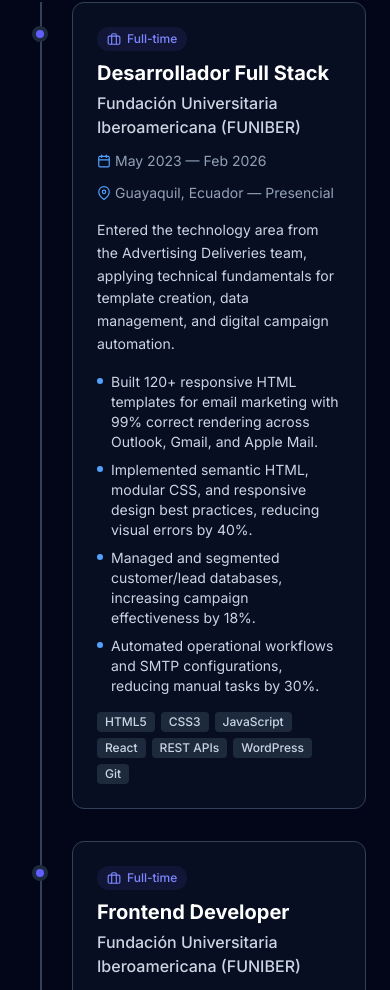
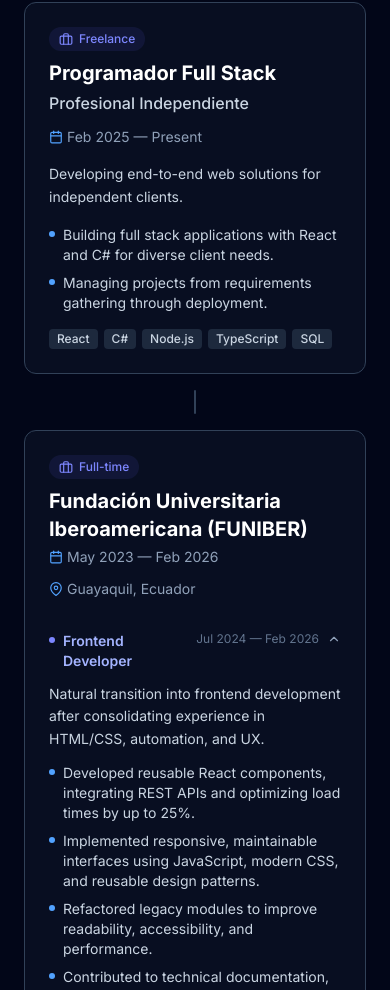
Before and after one commit to danidan1214/daniel-palma-portfolio, a React (Vite) app: page / in a window 390 px wide. Shown: the part 1010-2000 px from the top of the page. Built offline with nearby package versions, Linux system fonts and the light colour scheme.

Commit message:
feat(experience): refactor mobile timeline with minimalist bridges and clean spacing

```diff
--- a/src/data/portfolio.ts
+++ b/src/data/portfolio.ts
@@ -2,31 +2,30 @@
 
 export const experiences: Experience[] = [
   {
-    id: 'funiber-fullstack',
-    role: 'Desarrollador Full Stack',
+    id: 'independent',
+    role: 'Programador Full Stack',
+    company: 'Profesional Independiente',
+    period: 'Feb 2025 — Present',
+    type: 'freelance',
+    description: 'Developing end-to-end web solutions for independent clients.',
+    highlights: [
+      'Building full stack applications with React and C# for diverse client needs.',
+      'Managing projects from requirements gathering through deployment.',
+    ],
+    stack: ['React', 'C#', 'Node.js', 'TypeScript', 'SQL'],
+  },
+  {
+    id: 'funiber',
+    role: '',
     company: 'Fundación Universitaria Iberoamericana (FUNIBER)',
-    location: 'Guayaquil, Ecuador — Presencial',
+    location: 'Guayaquil, Ecuador',
     period: 'May 2023 — Feb 2026',
     type: 'full-time',
-    description:
-      'Entered the technology area from the Advertising Deliveries team, applying technical fundamentals for template creation, data management, and digital campaign automation.',
-    highlights: [
-      'Built 120+ responsive HTML templates for email marketing with 99% correct rendering across Outlook, Gmail, and Apple Mail.',
-      'Implemented semantic HTML, modular CSS, and responsive design best practices, reducing visual errors by 40%.',
-      'Managed and segmented customer/lead databases, increasing campaign effectiveness by 18%.',
-      'Automated operational workflows and SMTP configurations, reducing manual tasks by 30%.',
-      'Collaborated with design and product teams for visual consistency across digital communications.',
-      'Performed frontend adjustments on WordPress sites, optimizing load times and cross-browser compatibility.',
-    ],
-    stack: ['HTML5', 'CSS3', 'JavaScript', 'React', 'REST APIs', 'WordPress', 'Git'],
-  },
+    highlights: [],
+    roles: [
       {
-    id: 'funiber-frontend',
         role: 'Frontend Developer',
-    company: 'Fundación Universitaria Iberoamericana (FUNIBER)',
-    location: 'Guayaquil, Ecuador',
-    period: 'Jul 2024 — Jan 2026',
-    type: 'full-time',
+        period: 'Jul 2024 — Feb 2026',
         description:
           'Natural transition into frontend development after consolidating experience in HTML/CSS, automation, and UX.',
         highlights: [
@@ -40,17 +39,21 @@
         stack: ['React', 'JavaScript', 'CSS3', 'REST APIs', 'WordPress', 'Git'],
       },
       {
-    id: 'independent',
-    role: 'Programador Full Stack',
-    company: 'Profesional Independiente',
-    period: 'Feb 2025 — Present',
-    type: 'freelance',
-    description: 'Developing end-to-end web solutions for independent clients.',
+        role: 'Marketing Automation Developer',
+        period: 'May 2023 — Jun 2024',
+        description:
+          'Entered the technology area from the Advertising Deliveries team, applying technical fundamentals for template creation, data management, and digital campaign automation.',
         highlights: [
-      'Building full stack applications with React and C# for diverse client needs.',
-      'Managing projects from requirements gathering through deployment.',
+          'Built 120+ responsive HTML templates for email marketing with 99% correct rendering across Outlook, Gmail, and Apple Mail.',
+          'Implemented semantic HTML, modular CSS, and responsive design best practices, reducing visual errors by 40%.',
+          'Managed and segmented customer/lead databases, increasing campaign effectiveness by 18%.',
+          'Automated operational workflows and SMTP configurations, reducing manual tasks by 30%.',
+          'Collaborated with design and product teams for visual consistency across digital communications.',
+          'Performed frontend adjustments on WordPress sites, optimizing load times and cross-browser compatibility.',
         ],
-    stack: ['React', 'C#', 'Node.js', 'TypeScript', 'SQL'],
+        stack: ['HTML5', 'CSS3', 'JavaScript', 'React', 'REST APIs', 'WordPress', 'Git'],
+      },
+    ],
   },
   {
     id: 'coinary',
--- a/src/features/experience/ExperienceTimeline.tsx
+++ b/src/features/experience/ExperienceTimeline.tsx
@@ -1,5 +1,6 @@
-import { motion } from 'framer-motion';
-import { FiBriefcase, FiCalendar, FiMapPin } from 'react-icons/fi';
+import { Fragment, useState } from 'react';
+import { motion, AnimatePresence } from 'framer-motion';
+import { FiBriefcase, FiCalendar, FiChevronDown, FiMapPin } from 'react-icons/fi';
 import { experiences } from '../../data/portfolio';
 import { Section, SectionHeading } from '../../components/ui';
 import type { Experience } from '../../types';
@@ -19,10 +20,21 @@
         </SectionHeading>
 
         <div className="relative">
-          <div className="absolute left-4 md:left-1/2 md:-translate-x-px top-0 bottom-0 w-0.5 bg-slate-700" />
+          <div className="absolute left-4 md:left-1/2 md:-translate-x-px top-0 bottom-0 w-0.5 bg-slate-700 hidden md:block" />
 
           {experiences.map((exp, index) => (
-            <TimelineItem key={exp.id} experience={exp} index={index} />
+            <Fragment key={exp.id}>
+              {exp.roles ? (
+                <GroupedTimelineItem experience={exp} index={index} />
+              ) : (
+                <TimelineItem experience={exp} index={index} />
+              )}
+              {index < experiences.length - 1 && (
+                <div className="md:hidden flex justify-center py-4" aria-hidden="true">
+                  <div className="w-0.5 h-6 bg-slate-700 rounded-full" />
+                </div>
+              )}
+            </Fragment>
           ))}
         </div>
       </div>
@@ -44,13 +56,13 @@
       whileInView={{ opacity: 1, x: 0 }}
       viewport={{ once: true, margin: '-60px' }}
       transition={{ duration: 0.5, delay: 0.1 }}
-      className={`relative flex items-start mb-8 md:mb-12 ${
+      className={`relative flex items-start mb-0 md:mb-12 w-full ${
         isEven ? 'md:flex-row' : 'md:flex-row-reverse'
       } flex-row`}
     >
-      <div className="absolute left-4 md:left-1/2 w-4 h-4 bg-indigo-500 rounded-full border-4 border-slate-800 -translate-x-1/2 z-10 mt-6" />
+      <div className="absolute left-4 md:left-1/2 w-4 h-4 bg-indigo-500 rounded-full border-4 border-slate-800 -translate-x-1/2 z-10 mt-6 hidden md:block" />
 
-      <div className={`ml-12 md:ml-0 md:w-1/2 ${isEven ? 'md:pr-12' : 'md:pl-12'}`}>
+      <div className={`w-full md:w-1/2 ${isEven ? 'md:pr-12' : 'md:pl-12'}`}>
         <div className="bg-slate-900/50 border border-slate-700 rounded-xl p-6 hover:shadow-lg hover:shadow-indigo-500/10 hover:border-indigo-500/50 transition-all">
           <div className="flex items-start justify-between mb-2">
             <span className="inline-flex items-center gap-1.5 text-xs font-medium text-indigo-400 bg-indigo-500/10 px-2.5 py-1 rounded-full">
@@ -105,3 +117,147 @@
     </motion.div>
   );
 }
+
+interface GroupedTimelineItemProps {
+  experience: (typeof experiences)[number];
+  index: number;
+}
+
+function GroupedTimelineItem({ experience: exp, index }: GroupedTimelineItemProps) {
+  const isEven = index % 2 === 0;
+  const [expandedPhase, setExpandedPhase] = useState<number>(0);
+
+  return (
+    <motion.div
+      initial={{ opacity: 0, x: isEven ? -30 : 30 }}
+      whileInView={{ opacity: 1, x: 0 }}
+      viewport={{ once: true, margin: '-60px' }}
+      transition={{ duration: 0.5, delay: 0.1 }}
+      className={`relative flex items-start mb-0 md:mb-12 w-full ${
+        isEven ? 'md:flex-row' : 'md:flex-row-reverse'
+      } flex-row`}
+    >
+      <div className="absolute left-4 md:left-1/2 w-4 h-4 bg-indigo-500 rounded-full border-4 border-slate-800 -translate-x-1/2 z-10 mt-6 hidden md:block" />
+
+      <div className={`w-full md:w-1/2 ${isEven ? 'md:pr-12' : 'md:pl-12'}`}>
+        <div className="bg-slate-900/50 border border-slate-700 rounded-xl p-6 hover:shadow-lg hover:shadow-indigo-500/10 hover:border-indigo-500/50 transition-all">
+          {/* Company header */}
+          <div className="flex items-start justify-between mb-2">
+            <span className="inline-flex items-center gap-1.5 text-xs font-medium text-indigo-400 bg-indigo-500/10 px-2.5 py-1 rounded-full">
+              <FiBriefcase className="text-sm" />
+              {typeLabels[exp.type]}
+            </span>
+          </div>
+
+          <h3 className="text-xl font-bold text-white mb-1">{exp.company}</h3>
+
+          <div className="flex flex-wrap items-center gap-3 text-sm text-slate-400 mb-5">
+            <span className="inline-flex items-center gap-1">
+              <FiCalendar className="text-blue-400" />
+              {exp.period}
+            </span>
+            {exp.location && (
+              <span className="inline-flex items-center gap-1">
+                <FiMapPin className="text-blue-400" />
+                {exp.location}
+              </span>
+            )}
+          </div>
+
+          {/* Role phases */}
+          {exp.roles && (
+            <div className="relative pl-0 md:pl-5 border-l-0 md:border-l-2 border-indigo-500/30 space-y-0">
+              {exp.roles.map((role, roleIndex) => {
+                const isExpanded = expandedPhase === roleIndex;
+                const isLast = roleIndex === exp.roles.length - 1;
+
+                return (
+                  <div key={roleIndex} className="relative">
+                    {/* Phase dot on the connector line (desktop only) */}
+                    <span
+                      className={`absolute -left-[calc(0.625rem+1px)] md:-left-[calc(0.625rem+1px)] top-4 w-2.5 h-2.5 rounded-full border-2 transition-colors hidden md:block ${
+                        isExpanded
+                          ? 'bg-indigo-400 border-indigo-400'
+                          : 'bg-slate-800 border-slate-500'
+                      }`}
+                    />
+
+                    <button
+                      onClick={() => setExpandedPhase(isExpanded ? -1 : roleIndex)}
+                      className="w-full flex items-start justify-between py-3 text-left group"
+                    >
+                      <div className="flex items-start gap-2 min-w-0">
+                        {/* Mobile dot (inline flex child) */}
+                        <span
+                          className={`block md:hidden w-1.5 h-1.5 rounded-full mt-1.5 shrink-0 transition-colors ${
+                            isExpanded
+                              ? 'bg-indigo-400'
+                              : 'bg-slate-500'
+                          }`}
+                        />
+                        <span
+                          className={`font-semibold text-sm pl-0 md:pl-2 transition-colors ${
+                            isExpanded ? 'text-indigo-300' : 'text-slate-300 group-hover:text-white'
+                          }`}
+                        >
+                          {role.role}
+                        </span>
+                      </div>
+                      <div className="flex items-center gap-2 shrink-0 ml-auto md:ml-3">
+                        <span className="text-xs text-slate-500 whitespace-nowrap">{role.period}</span>
+                        <FiChevronDown
+                          className={`text-slate-400 transition-transform shrink-0 ${isExpanded ? 'rotate-180' : ''}`}
+                          size={14}
+                        />
+                      </div>
+                    </button>
+
+                    <AnimatePresence>
+                      {isExpanded && (
+                        <motion.div
+                          initial={{ opacity: 0, height: 0 }}
+                          animate={{ opacity: 1, height: 'auto' }}
+                          exit={{ opacity: 0, height: 0 }}
+                          transition={{ duration: 0.3 }}
+                          className="overflow-hidden"
+                        >
+                          <div className={`pb-5 ${!isLast ? 'mb-1' : ''}`}>
+                            {role.description && (
+                              <p className="text-slate-300 text-sm mb-3 leading-relaxed">{role.description}</p>
+                            )}
+
+                            <ul className="space-y-2 mb-3">
+                              {role.highlights.map((highlight, i) => (
+                                <li key={i} className="flex items-start gap-2 text-sm text-slate-300">
+                                  <span className="w-1.5 h-1.5 bg-blue-400 rounded-full mt-1.5 shrink-0" />
+                                  {highlight}
+                                </li>
+                              ))}
+                            </ul>
+
+                            {role.stack && (
+                              <div className="flex flex-wrap gap-1.5">
+                                {role.stack.map((tech) => (
+                                  <span
+                                    key={tech}
+                                    className="text-xs font-medium bg-slate-800 text-slate-300 px-2 py-0.5 rounded"
+                                  >
+                                    {tech}
+                                  </span>
+                                ))}
+                              </div>
+                            )}
+                          </div>
+                        </motion.div>
+                      )}
+                    </AnimatePresence>
+                  </div>
+                );
+              })}
+            </div>
+          )}
+        </div>
+      </div>
+    </motion.div>
+  );
+}
--- a/src/features/hero/Hero.tsx
+++ b/src/features/hero/Hero.tsx
@@ -111,7 +111,7 @@
         initial={{ opacity: 0 }}
         animate={{ opacity: 1 }}
         transition={{ delay: 1, duration: 0.8 }}
-        className="absolute bottom-8 left-1/2 -translate-x-1/2"
+        className="absolute bottom-8 left-1/2 -translate-x-1/2 hidden md:block"
       >
         <a href="#experience" aria-label="Scroll to experience">
           <motion.div
```
Also changed, not shown: src/types/index.ts (+9 -0 lines). Lines whose indentation alone changed are shown as unchanged.
